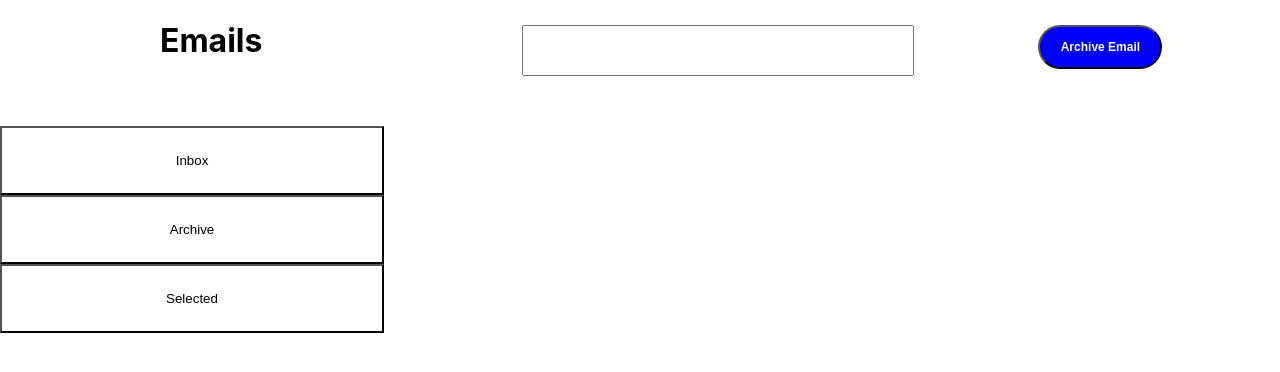
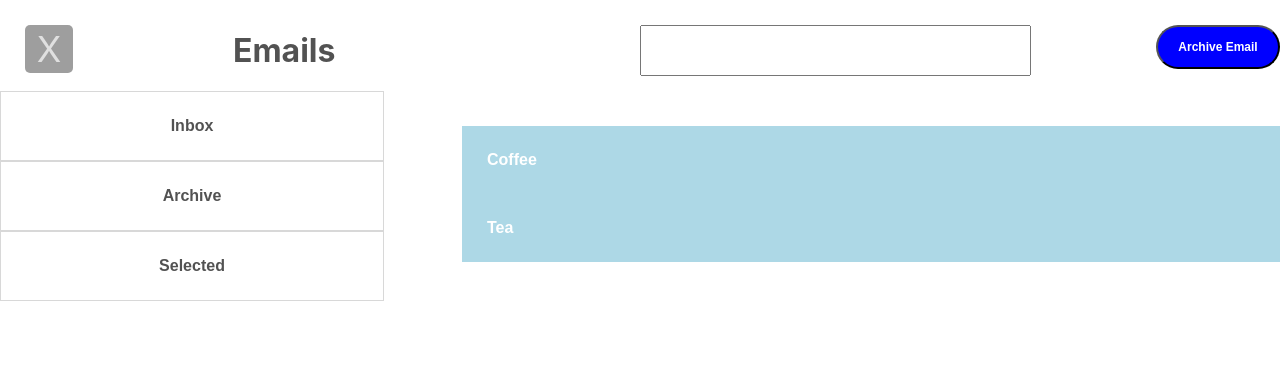
Before and after one commit to eldom93/react-redux, a React (Create React App) app in the folder shop/: page / in a window 1280 px wide. Shown: the top 372 px of the page. Built offline with nearby package versions, Linux system fonts and the light colour scheme.

Commit message:
add:styles

```diff
--- a/shop/public/index.html
+++ b/shop/public/index.html
@@ -28,7 +28,8 @@
   </head>
   <body>
     <noscript>You need to enable JavaScript to run this app.</noscript>
-    <div id="root"></div>
+
+    <div id="root"> </div>
     <!--
       This HTML file is a template.
       If you open it directly in the browser, you will see an empty page.
--- a/shop/src/components/App.js
+++ b/shop/src/components/App.js
@@ -5,11 +5,14 @@ import VisibleEmailList from '../containers/VisibleEmailList'
 
 
 const App = () => (
+
     <div id="app">
+      <div id="hamburger-menu">X</div>
        <h1>Emails</h1>
       <VisibleEmailList/>
       <ArchiveEmail/>
       <Menu />
+
 
 {console.log({...ArchiveEmail})}
     </div>
--- a/shop/src/containers/ArchiveEmail.js
+++ b/shop/src/containers/ArchiveEmail.js
@@ -16,23 +16,30 @@ const ArchiveEmail = ({ dispatch }) => {
           }
 
           dispatch(archiveEmail(input.value));
+          var wrapper = document.createElement("div");
 
-          var newDiv = document.createElement("h5");
+          var newDiv = document.createElement("li");
 
+          var newInput = document.createElement("input");
+          newInput.type = 'checkbox';
           var newContent = document.createTextNode(input.value);
 
           newDiv.appendChild(newContent);
 
-          var currentDiv = document.getElementById("div3");
-          document.body.insertBefore(newDiv, currentDiv);
-
+          var currentDiv = document.getElementById("myList");
+          currentDiv.insertBefore(newDiv, currentDiv.childNodes[0]);
+          newDiv.insertBefore(newInput, newDiv.childNodes[0]);
+          //wrapper.c= document.getElementsByTagName("h5");
           input.value = "";
         }}
       >
         <input ref={node => (input = node)} />
         <button class="archive" type="submit">Archive Email</button>
       </form>
-
+      <ul id="myList">
+  <li>Coffee</li>
+  <li>Tea</li>
+</ul>
     </div>
   );
 };
--- a/shop/src/index.css
+++ b/shop/src/index.css
@@ -15,10 +15,11 @@ code {
 
 
 h1{
-  display: inline;
-  float:left;
+  display: inline-block;
+  float:center;
   width:33vw;
   text-align: center;
+  color:rgba(0,0,0,.68);
 }
 
 form{
@@ -31,20 +32,21 @@ float:right;
 
 .menu button {
   display: block;
-
+  font-size:16px;
+  font-family:Arial, Helvetica, sans-serif;
   padding:25px;
   background-color:transparent;
 padding-left:50px;
 padding-right:50px;
   width:30vw;
-
+  font-weight:600;
+  color:rgba(0,0,0,.68);
+  border:1px solid #d8d8d8;
 }
 .menu{
   display:inline-block;
-  clear: both;
   margin-right:0px;
   float:left;
-  margin-bottom:100%;
 }
  section{
    display:inline-block;
@@ -85,12 +87,57 @@ body{
 div#div {
   display: inline-block;
   float: right;
+  width:60vw;
 }
 
-h5{
+li{
   float:right !important;
   background-color:lightblue;
-  width:40%;
+  width:60vw;
   padding:25px;
   margin:0px;
+  color:#ffffff;
+  font-size:16px;
+  font-family:Arial, Helvetica, sans-serif;
+  font-weight:600;
+  text-transform: capitalize;
+  text-decoration: none;
+  list-style: none;
+  display: block;
+  text-align: left;
 }
+
+#hamburger-menu{
+  width:44px;
+  height:44px;
+  border:2px solid transparent;
+  text-align: center;
+  padding:0 auto;
+  top:50%;
+  font-size:36px;
+  background-color: rgba(0,0,0,.38);
+  color:rgba(255,255,255,.68);
+  border-radius:5px;
+  margin-top:25px;
+  margin-left:25px;
+  display: inline-block;
+}
+
+#hamburger-menu:hover{
+  cursor:pointer;
+}
+
+input[type="checkbox"]{
+background:lightblue;
+}
+.wrapper {
+  background: lightblue;
+  width: 60vw;
+  float: right;
+  padding-left: 50px;
+}
+
+ul li{
+  display: block;
+  text-align: left;
+}
```
Also changed, not shown: shop/src/components/Email.js (line endings or trailing spaces).
